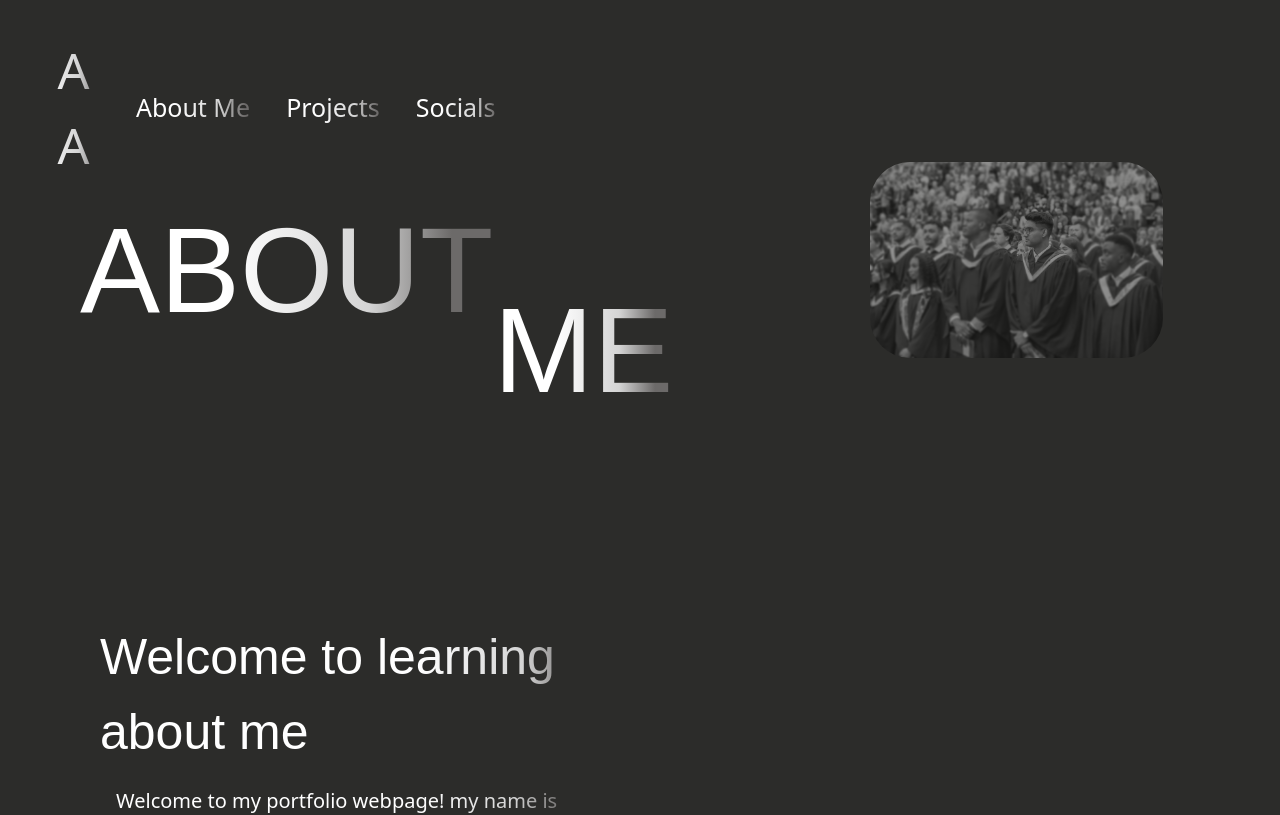
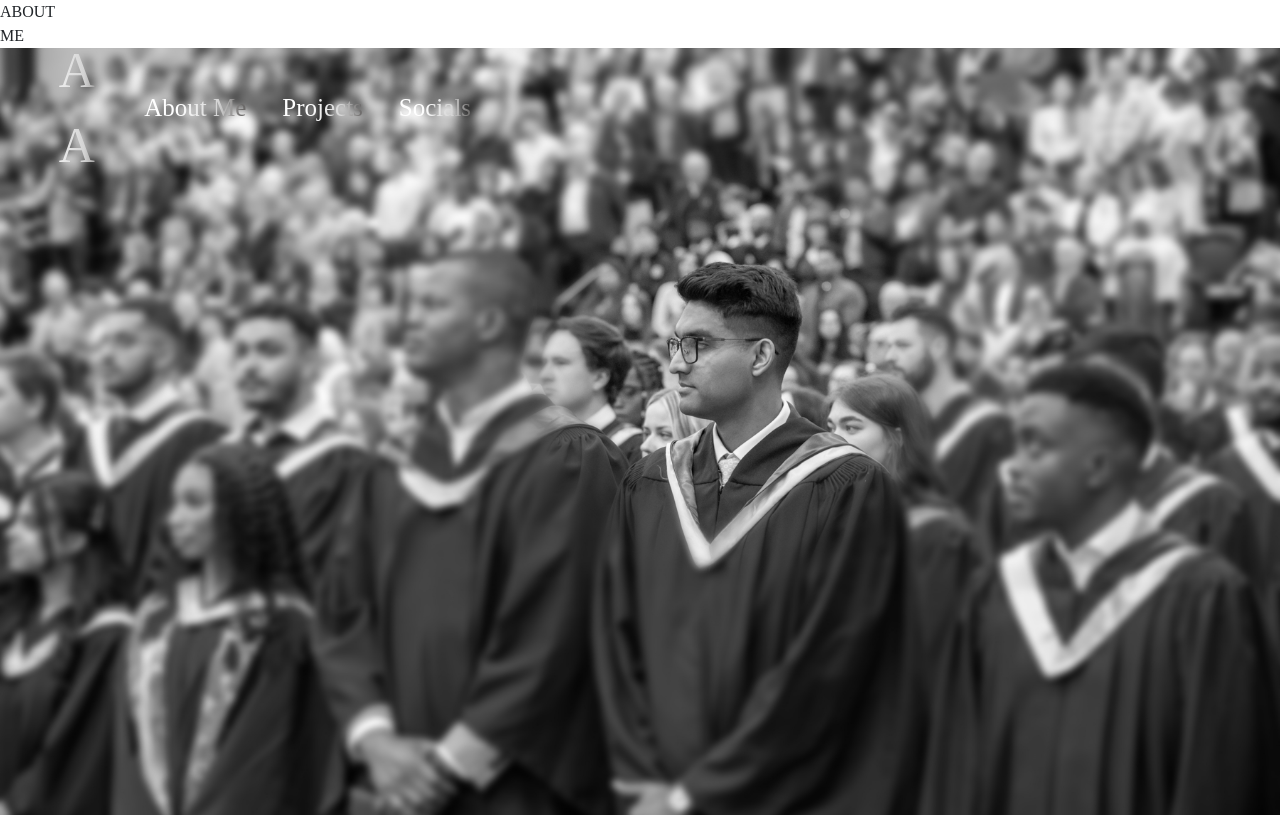
Before and after one commit to adiagcodelance/React-Portfolio-V3, a React (Create React App) app: page / in a window 1280 px wide. Shown: the top 815 px of the page. Built offline with nearby package versions, Linux system fonts and the light colour scheme.

Commit message:
start of new dev branch.

```diff
--- a/src/App.css
+++ b/src/App.css
@@ -18,10 +18,6 @@
 
 .App-header {}
 
-.App-link {
-  color: #61dafb;
-}
-
 @keyframes App-logo-spin {
   from {
     transform: rotate(0deg);
--- a/src/components/HomeContent.css
+++ b/src/components/HomeContent.css
@@ -19,12 +19,13 @@
 }
 
 .sub-header {
-  font-family: 'Lexend Peta', sans-serif;
+  font-family: didot;
   position: static;
   width: 100%;
   font-size: 50px;
   font-weight: 500;
-  background-image: linear-gradient(to right, #ffffff 60%, #d4d4d4 80%, #6C6A69 90%);
+  color: #000;
+  background-image: black;
   -webkit-background-clip: text;
   background-clip: text;
   -webkit-text-fill-color: transparent;
@@ -36,7 +37,7 @@
 }
 
 .card-body p {
-  background-image: linear-gradient(to right, #ffffff 60%, #d4d4d4 80%, #6C6A69 90%);
+  background-image: black;
   -webkit-background-clip: text;
   background-clip: text;
   -webkit-text-fill-color: transparent;
@@ -55,7 +56,7 @@
 }
 
 .stack-name-item {
-  background-image: linear-gradient(to right, #ffffff 60%, #d4d4d4 80%, #6C6A69 90%);
+  background-image: black;
   -webkit-background-clip: text;
   background-clip: text;
   -webkit-text-fill-color: transparent;
--- a/src/components/PageHeader.css
+++ b/src/components/PageHeader.css
@@ -1,102 +1,22 @@
-.home-image-2 {
-  margin: auto;
-  position: static;
-  opacity: 0.5;
-  width: 80%;
-  height: 80%;
-  object-fit: cover;
-  border-radius: 40px;
+* {
+  font-family: didot;
 }
 
-
-.page-title {
-  display: flex;
+.page-header {
   width: 100%;
 }
 
-.page-header {
-  display: flex;
+.header-section {
+  width: fit-content;
   margin: auto;
-
 }
 
-.pg-1 {
-  width: 80%;
-  height: 80%;
-  margin: auto;
-  padding: 80px;
+.header-title-block {
+  display: grid;
+  align-self: center;
+  justify-content: center;
 }
 
-.pg-2 {
-  width: 100%;
-  margin: auto;
-  padding: 80px;
-}
-
-.header {
-  font-family: 'Lexend Peta', sans-serif;
-  width: 150%;
-  height: 100%;
-  font-size: 120px;
-  font-weight: 500;
-  margin-top: 100PX;
-  background-image: linear-gradient(to right, #ffffff 35%, #d4d4d4 70%, #6C6A69 90%);
-  -webkit-background-clip: text;
-  background-clip: text;
-  -webkit-text-fill-color: transparent;
-  color: transparent;
-}
-
-.header-1 {
-  font-family: 'Lexend Peta', sans-serif;
-  position: static;
-  margin-top: 180px;
-  width: 130%;
-  height: 100%;
-  font-size: 120px;
-  font-weight: 500;
-  background-image: linear-gradient(to right, #ffffff 35%, #d4d4d4 70%, #6C6A69 90%);
-  -webkit-background-clip: text;
-  background-clip: text;
-  -webkit-text-fill-color: transparent;
-  color: transparent;
-}
-
-/* Mobile Responsive Styles for 768px */
-@media screen and (max-width: 768px) {
-
-  .page-header {
-    display: block;
-  }
-
-  .page-title {
-    display: flex;
-    margin-top: 150px;
-    width: 100%;
-    flex-wrap: wrap;
-  }
-
-
-
-  .home-image-2 {
-    width: 100%;
-    height: auto;
-    border-radius: 0;
-  }
-
-  .header,
-  .header-1 {
-    font-size: 48px;
-    width: 100%;
-    height: 100%;
-    margin-top: 40px;
-  }
-
-  .pg-1,
-  .pg-2 {
-    padding: 40px;
-  }
-}
 
 /* Mobile Responsive Styles for 576px */
 @media screen and (max-width: 576px) {
--- a/src/components/PageHeader.js
+++ b/src/components/PageHeader.js
@@ -7,27 +7,29 @@ import "./PageHeader.css";
 const PageHeader = ({ title1, title2, image }) => {
   return (
     <div className="page-header">
-      <div className="pg-1">
-        <motion.div
-          animate={{ opacity: 1, width: "100%" }}
-          transition={{ delay: 0.5 }}
-          initial={{ opacity: 0 }}
-        >
-          <div className="page-title">
-            <label className="header">{title1}</label>
-            <label className="header-1">{title2}</label>
+      <section className="header-section" id="header-01">
+        <div className="header-title-block">
+          <div
+            className="header-title-block-item"
+            id="header-title-block-item-01"
+          >
+            <label className="header-title-item">{title1}</label>
           </div>
-        </motion.div>
-      </div>
-      <div className="pg-2">
-        <motion.div
-          animate={{ opacity: 1, width: "100%" }}
-          transition={{ delay: 0.2 }}
-          initial={{ opacity: 0 }}
-        >
-          <img className="home-image-2" src={image} alt="workspace"></img>
-        </motion.div>
-      </div>
+          <div
+            className="header-title-block-item"
+            id="header-title-block-item-02"
+          >
+            <label className="header-title-item">{title2}</label>
+          </div>
+          <div className="header-image-block" id="header-image-block-01">
+            <img
+              className="header-image-block-item"
+              id="header-image-block-item-01"
+              src={image}
+            ></img>
+          </div>
+        </div>
+      </section>
     </div>
   );
 };
--- a/src/pages/Feedback.css
+++ b/src/pages/Feedback.css
@@ -1,29 +1,8 @@
 body {
-    min-height: 100vh;
-    background-color: #f0f0f0;
-    /* The base color of your background */
-    background-image: linear-gradient(45deg,
-            rgba(218, 164, 58, 0.3) 25%,
-            /* Updated alpha value to 0.3 */
-            rgba(191, 108, 39, 0.3) 25%,
-            /* Updated alpha value to 0.3 */
-            rgba(191, 108, 39, 0.3) 50%,
-            /* Updated alpha value to 0.3 */
-            rgba(218, 164, 58, 0.3) 50%,
-            /* Updated alpha value to 0.3 */
-            rgba(218, 164, 58, 0.3) 75%,
-            /* Updated alpha value to 0.3 */
-            rgba(191, 108, 39, 0.3) 75%,
-            /* Updated alpha value to 0.3 */
-            rgba(191, 108, 39, 0.3)
-            /* Updated alpha value to 0.3 */
-        );
+  min-height: 100vh;
+  background-color: #f0f0f0;
 }
 
 .content {
-    /*Below we can reduce opacity and switch our linear gradient colors around to
-      give a light mode which will require JS*/
-    background-color: rgba(44, 44, 42, 1);
-    /* Semi-transparent background color */
-    min-height: 100vh;
+  min-height: 100vh;
 }
--- a/src/pages/Home.css
+++ b/src/pages/Home.css
@@ -1,29 +1,10 @@
 body {
   min-height: 100vh;
   background-color: #f0f0f0;
-  /* The base color of your background */
-  background-image: linear-gradient(45deg,
-      rgba(218, 164, 58, 0.3) 25%,
-      /* Updated alpha value to 0.3 */
-      rgba(191, 108, 39, 0.3) 25%,
-      /* Updated alpha value to 0.3 */
-      rgba(191, 108, 39, 0.3) 50%,
-      /* Updated alpha value to 0.3 */
-      rgba(218, 164, 58, 0.3) 50%,
-      /* Updated alpha value to 0.3 */
-      rgba(218, 164, 58, 0.3) 75%,
-      /* Updated alpha value to 0.3 */
-      rgba(191, 108, 39, 0.3) 75%,
-      /* Updated alpha value to 0.3 */
-      rgba(191, 108, 39, 0.3)
-      /* Updated alpha value to 0.3 */
-    );
+
 }
 
 .content {
-  /*Below we can reduce opacity and switch our linear gradient colors around to
-  give a light mode which will require JS*/
-  background-color: rgba(44, 44, 42, 1);
-  /* Semi-transparent background color */
+
   min-height: 100%;
 }
--- a/src/pages/Home.js
+++ b/src/pages/Home.js
@@ -1,19 +1,20 @@
-import React from 'react'
-import { motion } from "framer-motion"
-import PageHeader from '../components/PageHeader';
-import HomeContent from '../components/HomeContent';
+import React from "react";
+import { motion } from "framer-motion";
+import PageHeader from "../components/PageHeader";
+import HomeContent from "../components/HomeContent";
 
-
-import './Home.css';
-
+import "./Home.css";
 
 const Home = () => {
-    return(
-        <div className='content'>
-      <PageHeader  title1={'ABOUT'} title2={'ME'} image={process.env.PUBLIC_URL + './aditya2.jpg'} />
-      <HomeContent />
+  return (
+    <div className="content">
+      <PageHeader
+        title1={"ABOUT"}
+        title2={"ME"}
+        image={process.env.PUBLIC_URL + "./aditya2.jpg"}
+      />
     </div>
-    );
-}
+  );
+};
 
-export default Home
+export default Home;
--- a/src/pages/Projects.css
+++ b/src/pages/Projects.css
@@ -1,29 +1,9 @@
 body {
   min-height: 100vh;
   background-color: #f0f0f0;
-  /* The base color of your background */
-  background-image: linear-gradient(45deg,
-      rgba(218, 164, 58, 0.3) 25%,
-      /* Updated alpha value to 0.3 */
-      rgba(191, 108, 39, 0.3) 25%,
-      /* Updated alpha value to 0.3 */
-      rgba(191, 108, 39, 0.3) 50%,
-      /* Updated alpha value to 0.3 */
-      rgba(218, 164, 58, 0.3) 50%,
-      /* Updated alpha value to 0.3 */
-      rgba(218, 164, 58, 0.3) 75%,
-      /* Updated alpha value to 0.3 */
-      rgba(191, 108, 39, 0.3) 75%,
-      /* Updated alpha value to 0.3 */
-      rgba(191, 108, 39, 0.3)
-      /* Updated alpha value to 0.3 */
-    );
+
 }
 
 .content {
-  /*Below we can reduce opacity and switch our linear gradient colors around to
-    give a light mode which will require JS*/
-  background-color: rgba(44, 44, 42, 1);
-  /* Semi-transparent background color */
   min-height: 100%;
 }
--- a/src/pages/Review.css
+++ b/src/pages/Review.css
@@ -1,29 +1,9 @@
 body {
-    min-height: 100vh;
-    background-color: #f0f0f0;
-    /* The base color of your background */
-    background-image: linear-gradient(45deg,
-            rgba(218, 164, 58, 0.3) 25%,
-            /* Updated alpha value to 0.3 */
-            rgba(191, 108, 39, 0.3) 25%,
-            /* Updated alpha value to 0.3 */
-            rgba(191, 108, 39, 0.3) 50%,
-            /* Updated alpha value to 0.3 */
-            rgba(218, 164, 58, 0.3) 50%,
-            /* Updated alpha value to 0.3 */
-            rgba(218, 164, 58, 0.3) 75%,
-            /* Updated alpha value to 0.3 */
-            rgba(191, 108, 39, 0.3) 75%,
-            /* Updated alpha value to 0.3 */
-            rgba(191, 108, 39, 0.3)
-            /* Updated alpha value to 0.3 */
-        );
+  min-height: 100vh;
+  background-color: #f0f0f0;
+
 }
 
 .content {
-    /*Below we can reduce opacity and switch our linear gradient colors around to
-      give a light mode which will require JS*/
-    background-color: rgba(44, 44, 42, 1);
-    /* Semi-transparent background color */
-    min-height: 100vh;
+  min-height: 100vh;
 }
--- a/src/pages/Social.css
+++ b/src/pages/Social.css
@@ -1,29 +1,8 @@
 body {
   min-height: 100vh;
   background-color: #f0f0f0;
-  /* The base color of your background */
-  background-image: linear-gradient(45deg,
-      rgba(218, 164, 58, 0.3) 25%,
-      /* Updated alpha value to 0.3 */
-      rgba(191, 108, 39, 0.3) 25%,
-      /* Updated alpha value to 0.3 */
-      rgba(191, 108, 39, 0.3) 50%,
-      /* Updated alpha value to 0.3 */
-      rgba(218, 164, 58, 0.3) 50%,
-      /* Updated alpha value to 0.3 */
-      rgba(218, 164, 58, 0.3) 75%,
-      /* Updated alpha value to 0.3 */
-      rgba(191, 108, 39, 0.3) 75%,
-      /* Updated alpha value to 0.3 */
-      rgba(191, 108, 39, 0.3)
-      /* Updated alpha value to 0.3 */
-    );
 }
 
 .content {
-  /*Below we can reduce opacity and switch our linear gradient colors around to
-    give a light mode which will require JS*/
-  background-color: rgba(44, 44, 42, 1);
-  /* Semi-transparent background color */
   min-height: 100vh;
 }
```
